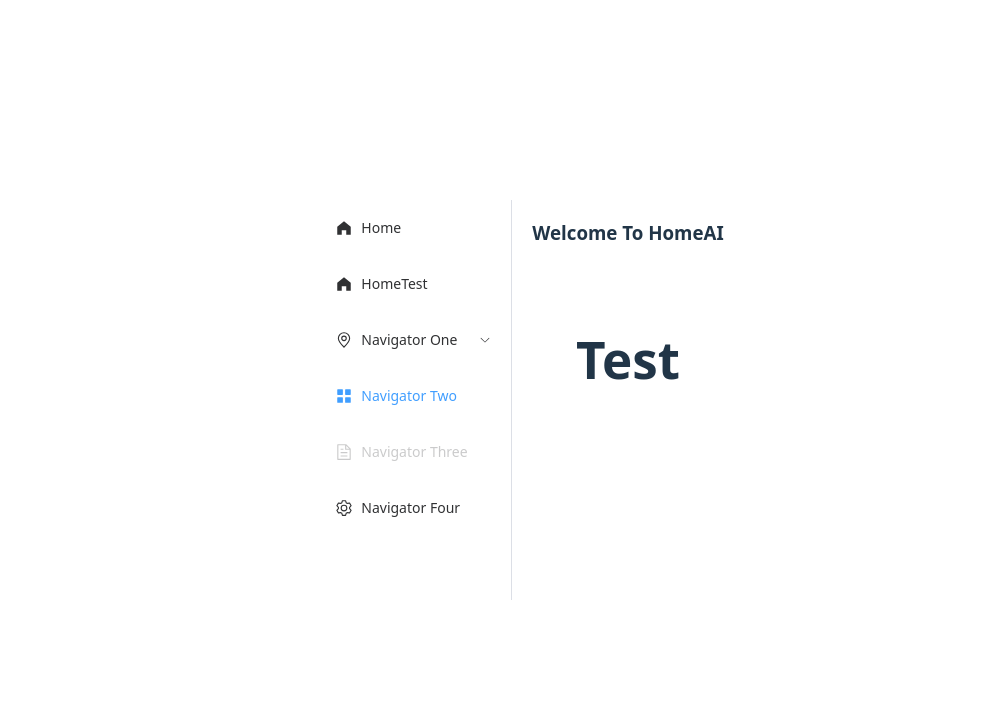
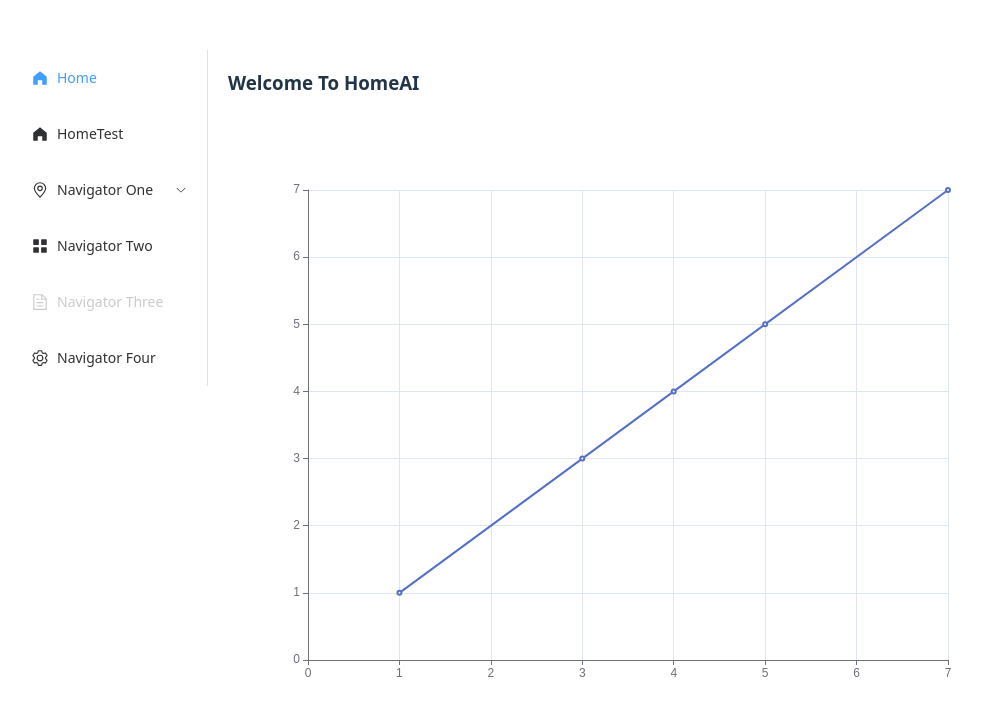
Before and after one commit to vanslar/HomeAIService, a Vue app in the folder 00_FrontEnd/HomeAI/: page /HomeViewTest in a window 1280 px wide. Shown: the top 716 px of the page, without its empty margins (112-1094 px from the left). Built offline with nearby package versions, Linux system fonts and the light colour scheme.

Commit message:
实现最基本的折线图

```diff
--- a/00_FrontEnd/HomeAI/src/Views/HomeView/HomeView_test.vue
+++ b/00_FrontEnd/HomeAI/src/Views/HomeView/HomeView_test.vue
@@ -10,7 +10,6 @@
 
 <template>
     <div>
-        <h1>Test</h1>
         <LineChart :funcDataLoader="funcDataLoader" />
     </div>
 </template>
--- a/00_FrontEnd/HomeAI/src/Views/NavView.vue
+++ b/00_FrontEnd/HomeAI/src/Views/NavView.vue
@@ -38,7 +38,7 @@
   >
 -->
   <el-menu
-    default-active="2"
+    default-active="/HomeView"
     class="el-menu-vertical-demo"
     @open="handleOpen"
     @close="handleClose"
@@ -90,8 +90,4 @@
 </template>
 
 <style scoped>
-    .el-menu-vertical-demo:not(.el-menu--collapse) {
-    width: 200px;
-    min-height: 400px;
-    }
 </style>
--- a/00_FrontEnd/HomeAI/src/components/ChartView/LineChart.vue
+++ b/00_FrontEnd/HomeAI/src/components/ChartView/LineChart.vue
@@ -21,9 +21,26 @@
         var dom = document.getElementById('main')
         var myChart = echarts.init(dom);
 
+        var option = {
+            xAxis: {
+                type: 'value',
+                data : lineChart_Data.x
+            },
+            yAxis: {},
+            series:[
+                {
+                    data: lineChart_Data.y,
+                    type: 'line'
+                }
+            ]
+        }
+
+        myChart.setOption(option)
     })
 </script>
 <template>
-    <div id="main" style="width: 100%;height:100%;"></div>
+    <div id="main" style="width: 800px;height:600px;"></div>
 </template>
-<style scoped></style>
+
+<style scoped>
+</style>
```
